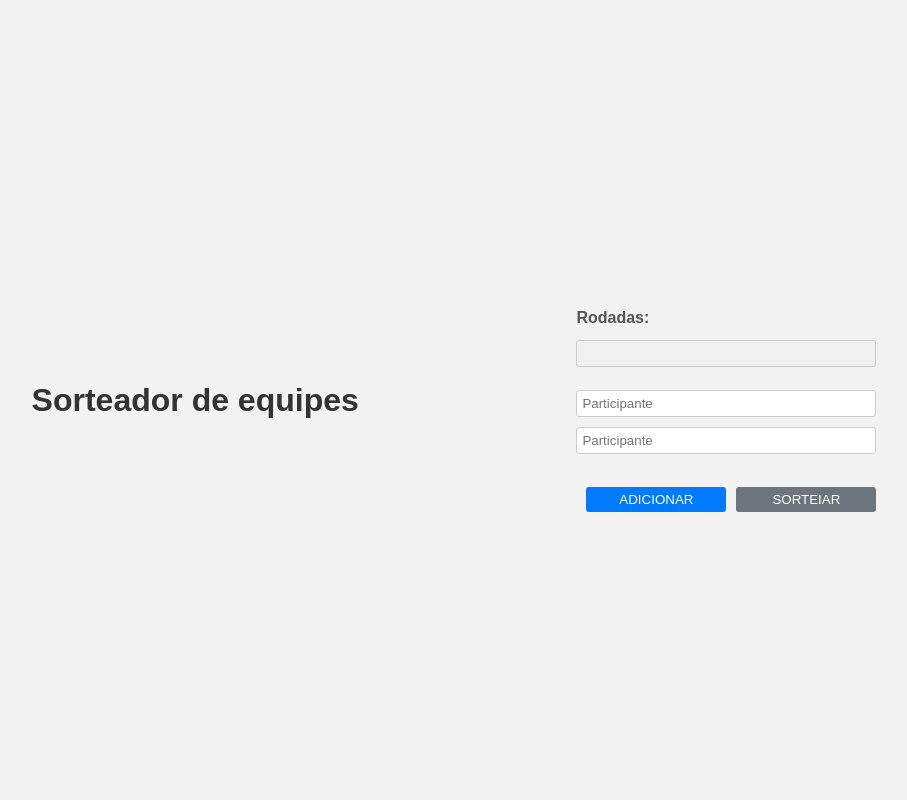
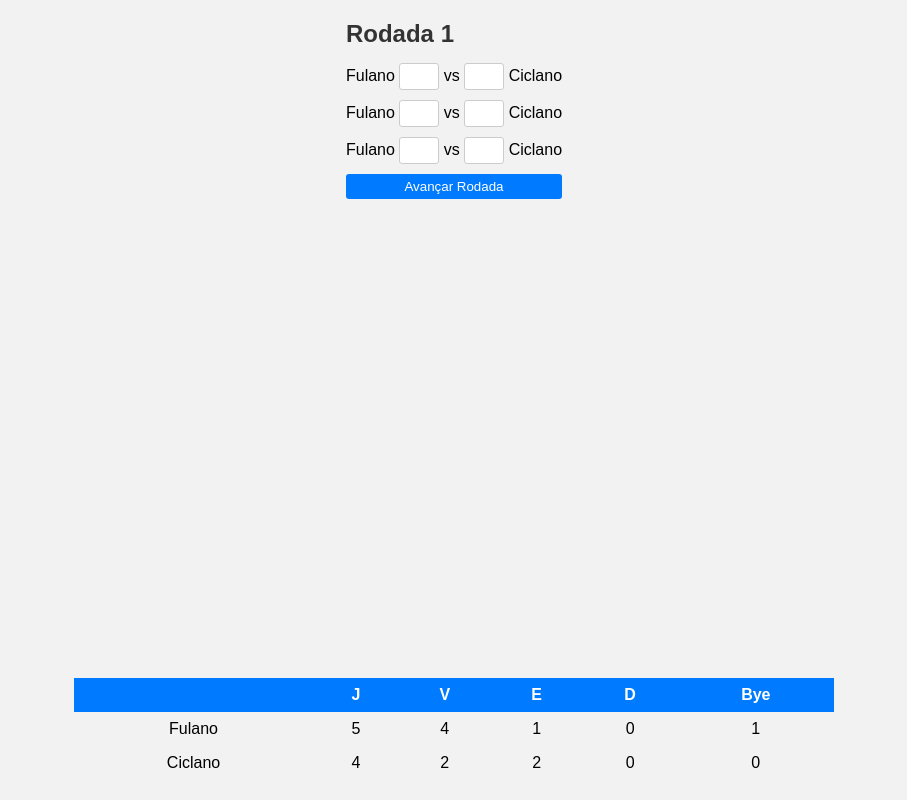
Before and after one commit to Alfatist/teams-simple-sorter, a plain HTML site: page index.html in a window 1280 px wide. Shown: the whole page, without its empty margins (186-1093 px from the left). Drawn offline with Linux system fonts and the light colour scheme.

Commit message:
Segunda tela design feita

```diff
--- a/index.html
+++ b/index.html
@@ -9,16 +9,60 @@
   </head>
   <body>
     <main>
+      <!-- <section class="first_screen">
         <h1>Sorteador de equipes</h1>
         <form action="#">
           <label for="rounds">Rodadas: </label>
           <input type="number" minlength="1" min="1" id="rounds" disabled required title="função desabilitada por enquanto" />
           <ol class="participants"></ol>
           <div class="button-container">
-          <input type="button" value="ADICIONAR" onclick="createNewParticipant()" class="primary" />
+            <input type="button" value="ADICIONAR" onclick="createNewParticipant()" onmouseup="" class="primary" />
             <input type="submit" value="SORTEIAR" class="secondary" />
           </div>
         </form>
+      </section> -->
+      <section class="second_screen">
+        <div class="rounds">
+          <h2>Rodada 1</h2>
+          <ul>
+            <li>Fulano <input type="number" min="0" /> vs <input type="number" min="0" /> Ciclano</li>
+            <li>Fulano <input type="number" min="0" /> vs <input type="number" min="0" /> Ciclano</li>
+            <li>Fulano <input type="number" min="0" /> vs <input type="number" min="0" /> Ciclano</li>
+            <!-- Adicione mais <li> para cada rodada -->
+          </ul>
+          <button type="submit" class="advance-button">Avançar Rodada</button>
+        </div>
+        <div class="table">
+          <table>
+            <tr>
+              <th></th>
+              <th>J</th>
+              <th>V</th>
+              <th>E</th>
+              <th>D</th>
+              <th>Bye</th>
+            </tr>
+            <tr>
+              <td>Fulano</td>
+              <td>5</td>
+              <td>4</td>
+              <td>1</td>
+              <td>0</td>
+              <td>1</td>
+            </tr>
+            <tr>
+              <td>Ciclano</td>
+              <td>4</td>
+              <td>2</td>
+              <td>2</td>
+              <td>0</td>
+              <td>0</td>
+            </tr>
+
+            <!-- Adicione mais <tr> para cada linha da tabela -->
+          </table>
+        </div>
+      </section>
     </main>
     <script src="./script.js"></script>
   </body>
--- a/script.js
+++ b/script.js
@@ -38,7 +38,6 @@ form.addEventListener("submit", function (e) {
     arrayParticipants.sort(() => Math.random() - 0.5);
     let input = participants.children[i].firstChild.value;
     input !== "" && arrayParticipants.push(input);
-
   }
   arrayParticipants.sort(() => Math.random() - 0.5);
   let arrayPaired = combineParticipants(arrayParticipants);
--- a/style.css
+++ b/style.css
@@ -2,6 +2,13 @@
   margin: 0;
   padding: 0;
   box-sizing: border-box;
+}
+
+html,
+body,
+main,
+.second_screen {
+  height: 100%;
 }
 
 body {
@@ -9,7 +16,7 @@ body {
   background-color: #f2f2f2;
 }
 
-main {
+.first_screen {
   display: flex;
   align-items: center;
   justify-content: space-evenly;
@@ -112,3 +119,95 @@ input[type="number"] {
 .button-container input:hover {
   opacity: 0.8;
 }
+
+.second_screen {
+  max-width: 800px;
+  margin: 0 auto;
+  padding: 20px;
+  background-color: #f2f2f2;
+  border-radius: 5px;
+  display: flex;
+  flex-direction: column;
+}
+
+.rounds {
+  margin: 0 auto 20px;
+  flex: 1;
+  width: fit-content;
+  width: -moz-fit-content;
+}
+
+.rounds h2 {
+  margin-bottom: 15px;
+  color: #333;
+}
+
+.rounds ul {
+  width: fit-content;
+  width: -moz-fit-content;
+  list-style: none;
+}
+
+.rounds li {
+  margin-bottom: 10px;
+}
+
+.rounds li .game {
+  flex-grow: 1;
+}
+
+.rounds li .game p {
+  margin: 0;
+  font-weight: bold;
+}
+
+.rounds li input[type="number"] {
+  width: 3em;
+}
+
+.rounds .advance-button {
+  width: 100%;
+  padding: 5px 10px;
+  border: none;
+  border-radius: 3px;
+  background-color: #007bff;
+  color: #fff;
+  cursor: pointer;
+}
+
+.table {
+  margin-top: 20px;
+}
+
+.table table {
+  width: 100%;
+  border-collapse: collapse;
+}
+
+.table th,
+.table td {
+  padding: 8px;
+  text-align: center;
+}
+
+.table th {
+  background-color: #007bff;
+  color: #fff;
+}
+
+.table tr:nth-child(even) {
+  background-color: #f2f2f2;
+}
+
+@media screen and (max-width: 600px) {
+  .first_screen {
+    flex-direction: column;
+    display: flex;
+    align-items: center;
+    justify-content: unset;
+    height: 100vh;
+    width: 100%;
+    gap: 12vh;
+    padding-top: 10vh;
+  }
+}
```
Also changed, not shown: teste.js (added, +12 -0 lines). Lines whose indentation alone changed are shown as unchanged.
